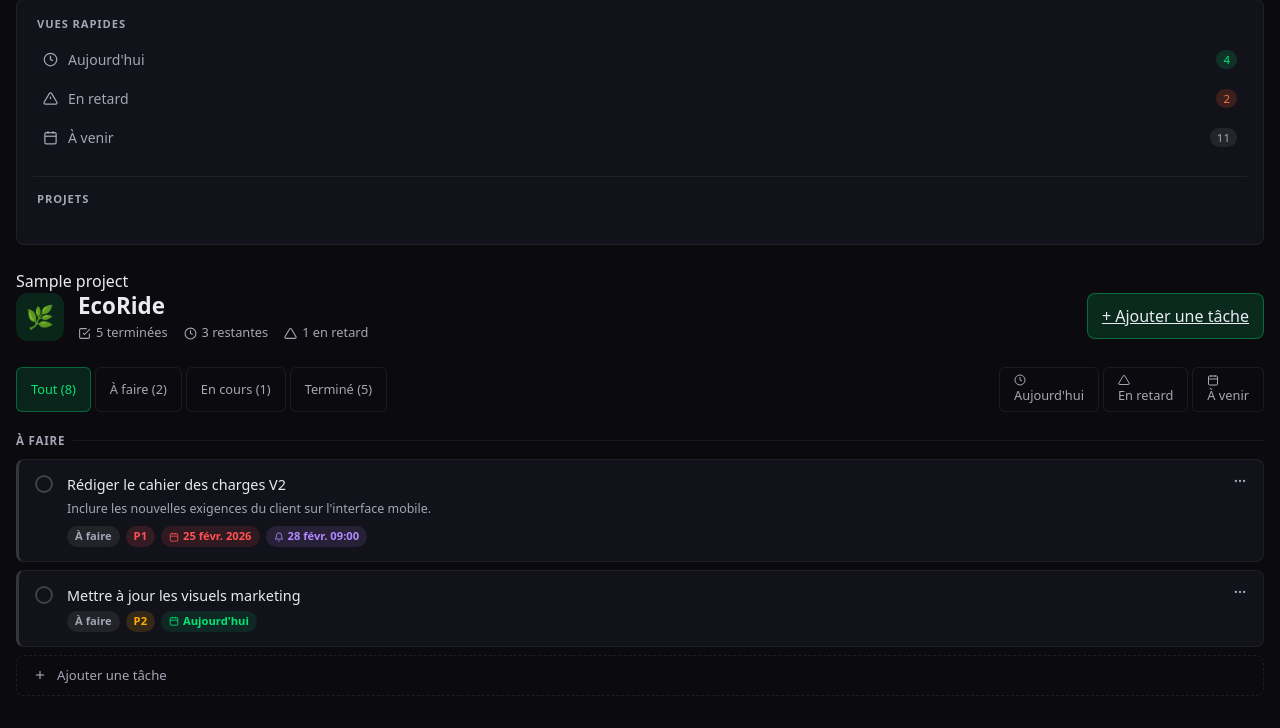
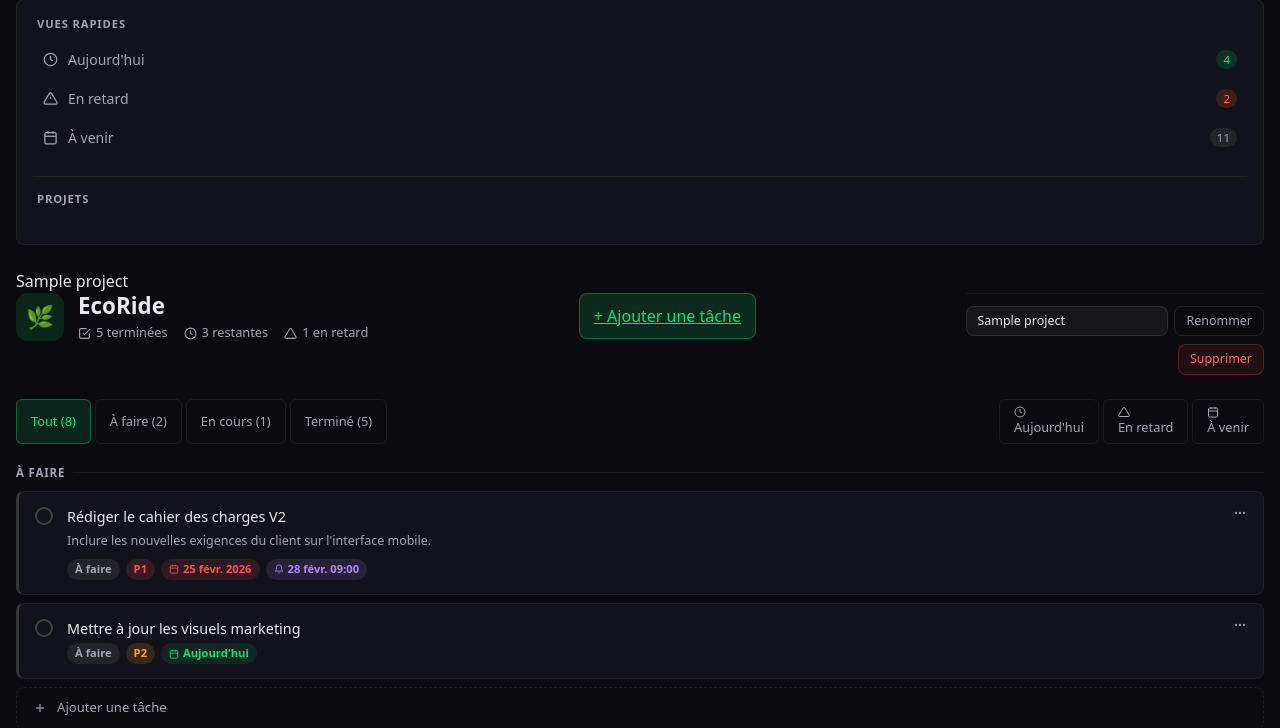
Before and after one commit to Guillaume0402/TickyList, a PHP site: template src/Views/pages/project-task.php in a window 1280 px wide. Shown: the part 98-826 px from the top of the page. Run offline with PHP 8.4, Linux system fonts and the light colour scheme; the template is opened without the code that fills it: most values are stand-ins (such as "Sample title", 1, 10 or a date in 2020); data that the repository does not hold is empty; style sheets or scripts are compiled from the project's sources.

Commit message:
style(projects): refine projects and project page UI

```diff
--- a/assets/scss/components/_buttons.scss
+++ b/assets/scss/components/_buttons.scss
@@ -8,19 +8,53 @@
 
     padding: 10px 14px;
     border-radius: var(--radius);
-  border: 1px solid rgba(255,255,255,0.10);
+    border: 1px solid rgba(255, 255, 255, 0.1);
 
-  background: rgba(255,255,255,0.06);
+    background: rgba(255, 255, 255, 0.06);
     color: var(--text);
     cursor: pointer;
 
-  &:hover { background: rgba(255,255,255,0.10); }
-  &:focus-visible { @include focus-ring; }
+    &:hover {
+        background: rgba(255, 255, 255, 0.1);
+    }
+    &:focus-visible {
+        @include focus-ring;
+    }
 }
 
 .app-btn--primary {
-  border-color: rgba(0,230,118,0.35);
-  background: rgba(0,230,118,0.14);
+    border-color: rgba(0, 230, 118, 0.35);
+    background: rgba(0, 230, 118, 0.14);
+    color: var(--primary);
 
-  &:hover { background: rgba(0,230,118,0.20); }
+    &:hover {
+        background: rgba(0, 230, 118, 0.22);
     }
+}
+
+.app-btn--secondary {
+    border-color: rgba(255, 255, 255, 0.1);
+    background: transparent;
+    color: var(--muted);
+    font-size: 0.78rem;
+    padding: 5px 11px;
+
+    &:hover {
+        background: rgba(255, 255, 255, 0.08);
+        color: var(--text);
+        border-color: rgba(255, 255, 255, 0.18);
+    }
+}
+
+.app-btn--danger {
+    border-color: rgba(255, 82, 82, 0.28);
+    background: rgba(255, 82, 82, 0.08);
+    color: #ff6b6b;
+    font-size: 0.78rem;
+    padding: 5px 11px;
+
+    &:hover {
+        background: rgba(255, 82, 82, 0.18);
+        border-color: rgba(255, 82, 82, 0.5);
+    }
+}
--- a/assets/scss/pages/_project-task.scss
+++ b/assets/scss/pages/_project-task.scss
@@ -37,6 +37,80 @@
         display: flex;
         align-items: center;
         gap: 5px;
+    }
+}
+
+// ── Add project ───────────────────────────────────────────────────────────────
+
+.project-btn {
+    display: flex;
+    flex-direction: column;
+    gap: 8px;
+    padding-top: 12px;
+    border-top: 1px solid rgba(255, 255, 255, 0.05);
+
+}
+
+.project-add {
+    margin-bottom: 24px;
+
+    form {
+        display: flex;
+        gap: 12px;
+        flex-wrap: wrap;
+    }
+
+    input[type="text"] {
+        flex: 1;
+        padding: 10px 14px;
+        border: 1px solid rgba(255, 255, 255, 0.06);
+        border-radius: var(--radius);
+        background: var(--surface);
+        color: var(--text);
+        font-size: 0.95rem;
+
+        &:focus {
+            outline: none;
+            border-color: rgba(0, 230, 118, 0.4);
+        }
+    }
+}
+
+.project-rename {
+    form {
+        display: flex;
+        align-items: center;
+        gap: 6px;
+        pointer-events: auto;
+    }
+
+    input[type="text"] {
+        flex: 1;
+        min-width: 0;
+        padding: 5px 10px;
+        font-size: 0.78rem;
+        background: rgba(255, 255, 255, 0.05);
+        border: 1px solid rgba(255, 255, 255, 0.1);
+        border-radius: var(--radius);
+        color: var(--text);
+        transition:
+            border-color 0.15s,
+            background 0.15s;
+
+        &:focus {
+            outline: none;
+            background: rgba(255, 255, 255, 0.08);
+            border-color: rgba(0, 230, 118, 0.35);
+        }
+    }
+}
+
+.project-delete {
+    display: flex;
+    justify-content: flex-end;
+
+    button {
+        pointer-events: auto;
     }
 }
 
--- a/assets/scss/pages/_projects.scss
+++ b/assets/scss/pages/_projects.scss
@@ -17,37 +17,7 @@
         margin: 4px 0 0;
     }
 }
-// ── Add project ───────────────────────────────────────────────────────────────
 
-.project-add {
-    margin-bottom: 24px;
-
-    form {
-        display: flex;
-        gap: 12px;
-        flex-wrap: wrap;
-    }
-
-    input[type="text"] {
-        flex: 1;
-        padding: 10px 14px;
-        border: 1px solid rgba(255, 255, 255, 0.06);
-        border-radius: var(--radius);
-        background: var(--surface);
-        color: var(--text);
-        font-size: 0.95rem;
-
-        &:focus {
-            outline: none;
-            border-color: rgba(0, 230, 118, 0.4);
-        }
-    }
-}
-
-.project-delete {
-    margin-top: 12px;
-    text-align: right;
-}
 
 // ── Projects grid ─────────────────────────────────────────────────────────────
 .projects-grid {
@@ -75,6 +45,11 @@
     &:hover {
         border-color: rgba(0, 230, 118, 0.3);
         transform: translateY(-2px);
+
+        .project-btn {
+            opacity: 1;
+            transform: translateY(0);
+        }
     }
 
     &__color {
--- a/src/Views/pages/project-task.php
+++ b/src/Views/pages/project-task.php
@@ -36,6 +36,23 @@
                 </div>
             </div>
             <a href="#" class="app-btn app-btn--primary">+ Ajouter une tâche</a>
+             <div class="project-btn">
+                        <div class="project-rename">
+                            <form method="POST" action="/projects/rename">
+                                <input type="hidden" name="csrf_token" value="<?= htmlspecialchars(\App\Services\Csrf::token(), ENT_QUOTES, 'UTF-8') ?>">
+                                <input type="hidden" name="project_id" value="<?= (int)$project['id'] ?>">
+                                <input type="text" name="name" required maxlength="255" value="<?= htmlspecialchars($project['name'], ENT_QUOTES, 'UTF-8') ?>">
+                                <button type="submit" class="app-btn app-btn--secondary">Renommer</button>
+                            </form>
+                        </div>
+                        <div class="project-delete">
+                            <form method="POST" action="/projects/delete">
+                                <input type="hidden" name="csrf_token" value="<?= htmlspecialchars(\App\Services\Csrf::token(), ENT_QUOTES, 'UTF-8') ?>">
+                                <input type="hidden" name="project_id" value="<?= (int)$project['id'] ?>">
+                                <button type="submit" class="app-btn app-btn--danger">Supprimer</button>
+                            </form>
+                        </div>
+                    </div>
         </div>
 
         <!-- Filter tabs ────────────────────────────────────────────────── -->
```
Also changed, not shown: src/Views/pages/projects.php (+9 -11 lines). Lines whose indentation alone changed are shown as unchanged.
